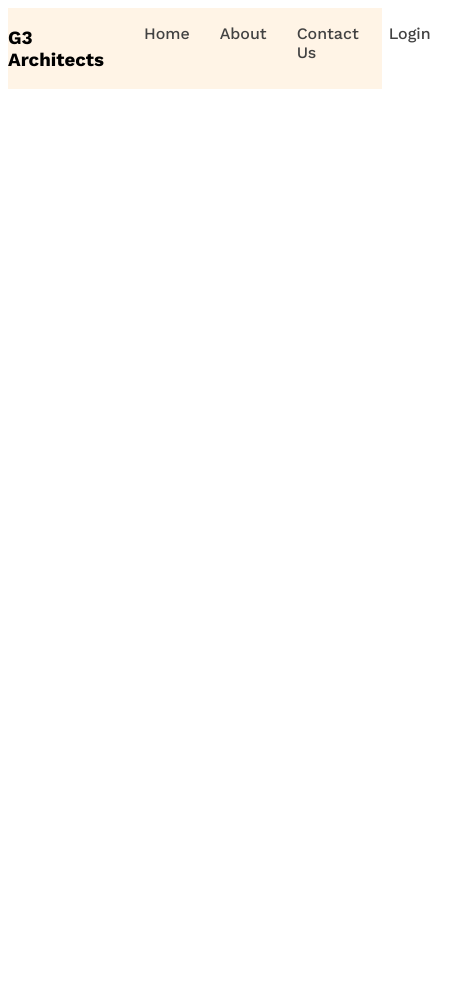
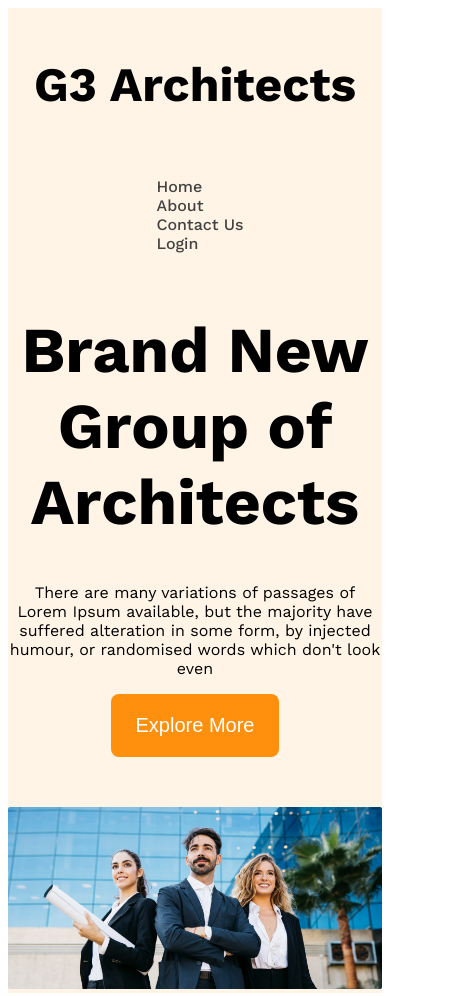
Before and after one commit to Arifulit/g3-architect-website, a plain HTML site: page index.html in a window 390 px wide. Shown: the whole page, 461 px wide, since content can reach past the window. Before the commit the page ends 844 px from the top, so only its background shows below. Drawn offline with nearby package versions, Linux system fonts and the light colour scheme.

Commit message:
media query Added

```diff
--- a/index.html
+++ b/index.html
@@ -10,6 +10,7 @@
 <body class="work-sans-fonts">
     <header class="bg-light">
         <nav class="navbar display-flex">
+
             <h3 class="brand">G3 Architects</h3>
             <ul class="nav-links  display-flex">
                 <!-- li.nav-item*4>a.nav-link -->
@@ -21,6 +22,19 @@
             </ul>
 
         </nav>
+        <div class="banner">
+            <div class="banner-content">
+                <h1 class="banner-title">
+                    Brand New
+                    Group of Architects
+                      </h1>
+                <p class="banner-description">There are many variations of passages of Lorem Ipsum available, but the majority have suffered alteration in some form, by injected humour, or randomised words which don't look even</p>
+                <button class="btn-primary">Explore More</button>
+
+            </div>
+            <img class="banner-image" src="images/banner.png" alt="">
+
+        </div>
     </header>
     <main>
 
--- a/styles/architects.css
+++ b/styles/architects.css
@@ -23,6 +23,15 @@
     color: #727272;
 }
 
+.btn-primary{
+background-color: #FF900E;
+color: white;
+padding: 20px 25px;
+font-size: 1.25rem;
+font-weight: semi-bold;
+border-radius: 8px;
+border: 0;
+}
 /* header styles */
 /* navbar related styles */
 
@@ -30,12 +39,21 @@
 
 .navbar{
     justify-content: space-between;
+    align-items: center;
+
+
 
 }
 
 .bg-light{
     background-color:rgba(255, 144, 14, 0.1)
 }
+
+.brand{
+    font-weight:700px;
+    font-size: 3rem;
+}
+
 .nav-item{
     list-style: none;
     margin-right: 30px;
@@ -52,3 +70,32 @@
     margin: 0 auto;
 
 }
+
+/* Banner related style */
+
+.banner-content{
+
+   max-width: 850px;
+   margin: 0 auto;
+   text-align: center;
+   margin-bottom: 50px;
+}
+.banner-title{
+ font-weight: 700;
+ font-size: 4rem;
+}
+
+.banner-image{
+    width: 100%;
+
+
+}
+
+/* responsive media query */
+
+@media screen and (max-width: 576px){
+    .navbar, .nav-links{
+        flex-direction: column;
+    }
+
+}
```
